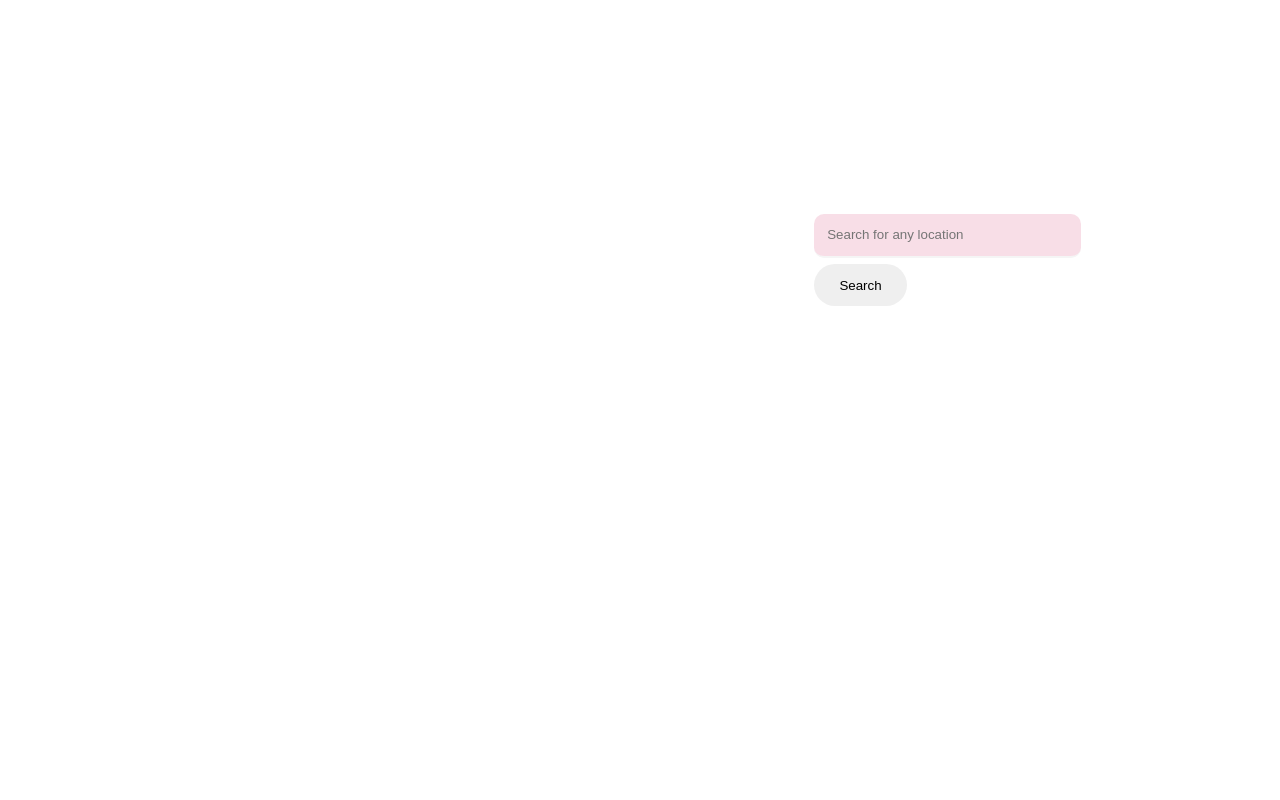
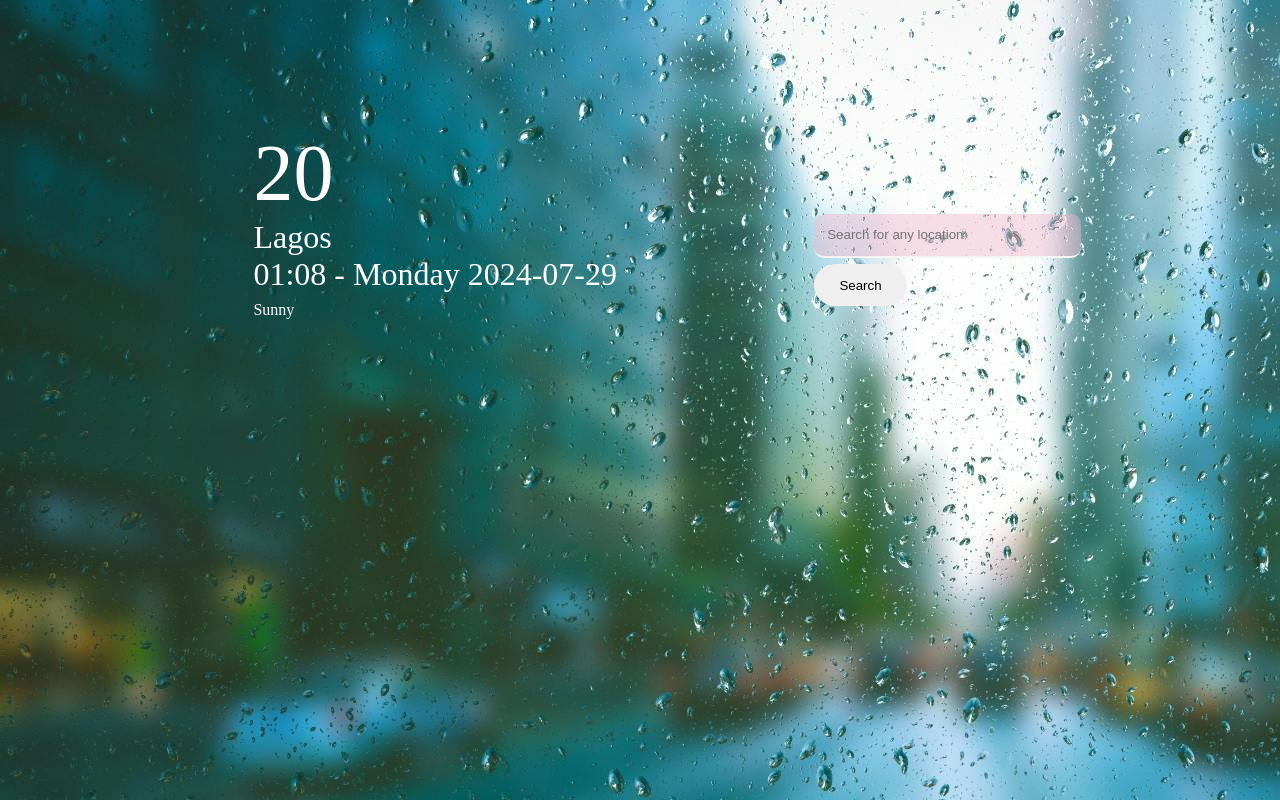
Before and after one commit to BashirYM/weather-site, a plain HTML site: page index.html in a window 1280 px wide. Drawn offline with Linux system fonts and the light colour scheme; no server answers.

Commit message:
Update style.css

```diff
--- a/styles/style.css
+++ b/styles/style.css
@@ -4,7 +4,7 @@
 }
 body {
   height: 100%;
-  background-image: url(./media/download.jpg);
+  background-image: url(../media/download.jpg);
   /* background-color: rgba(216, 112, 147, 0.359); */
   padding: 10%;
 }
```
